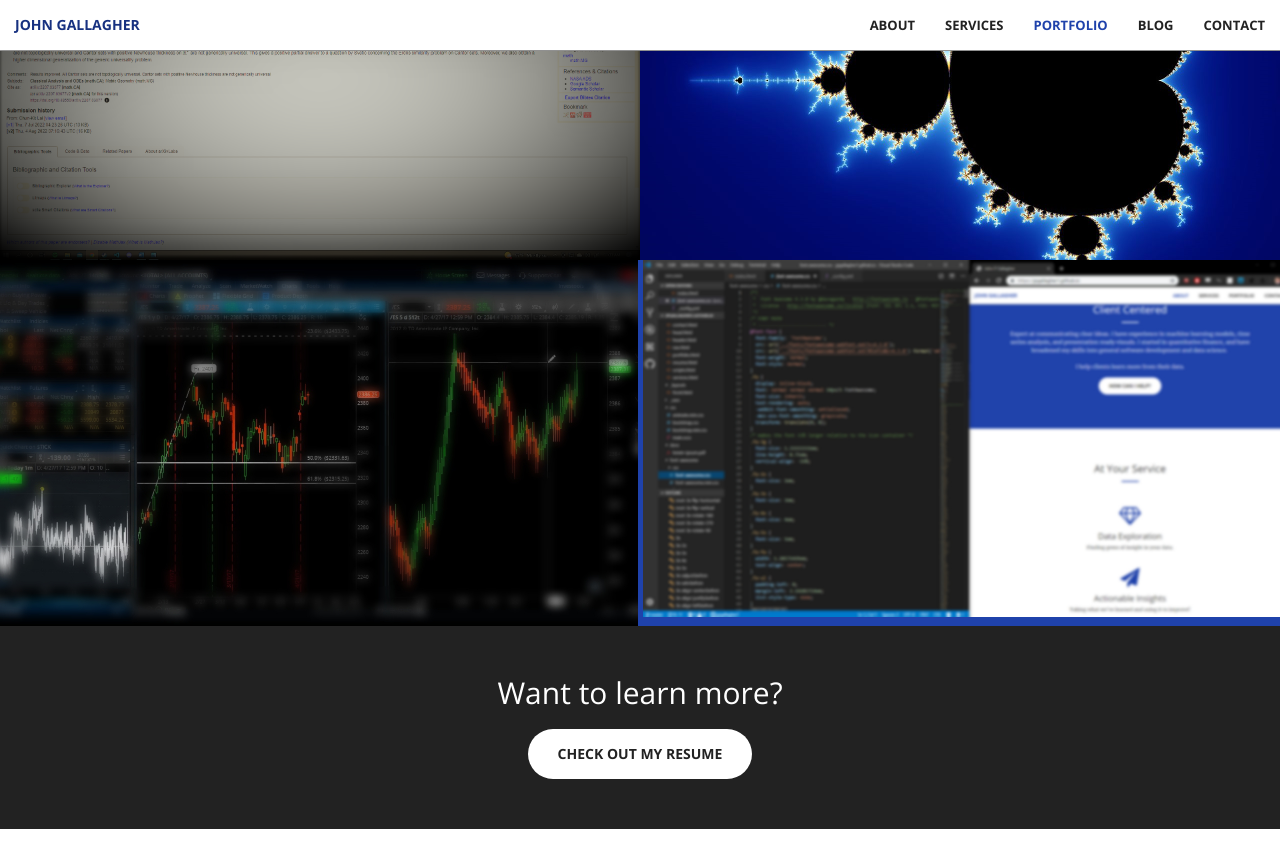
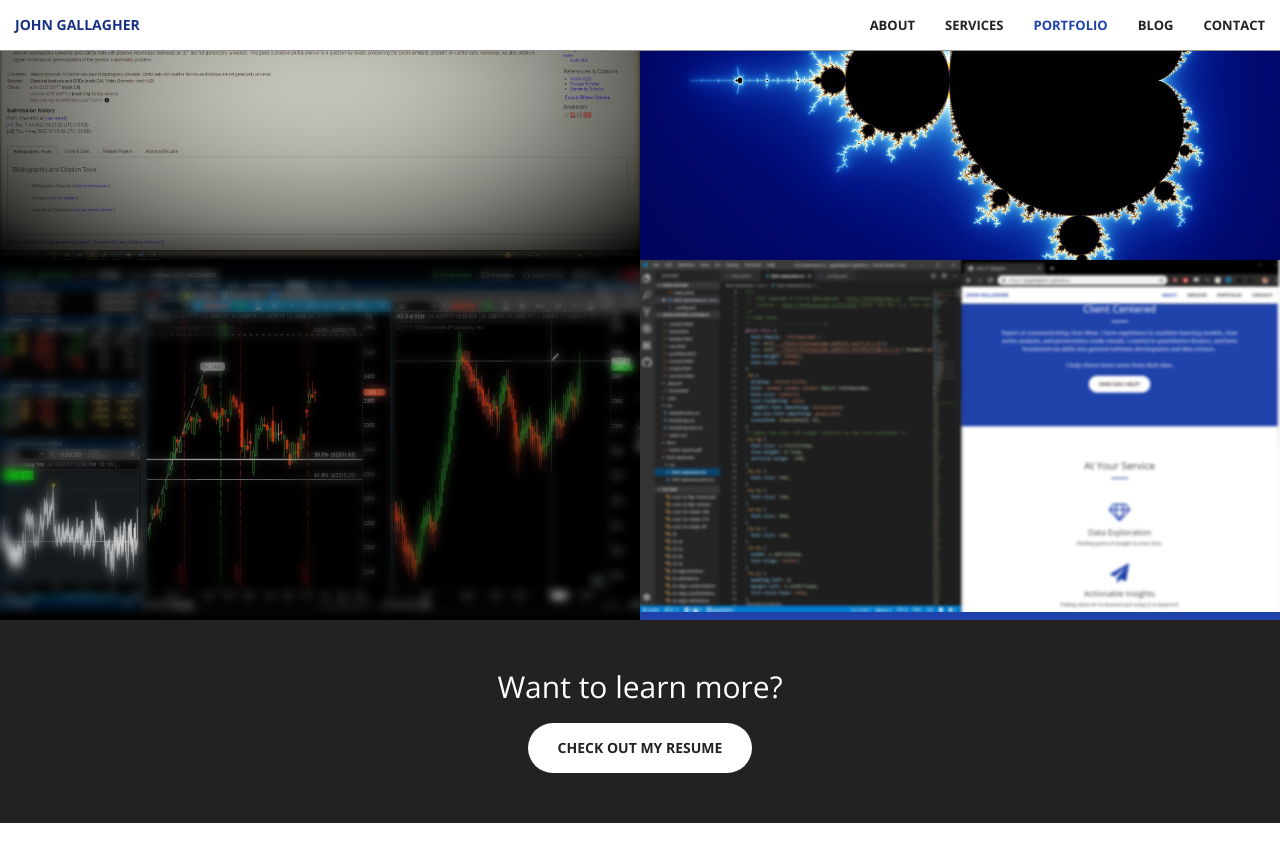
Before and after one commit to jpgallagher1/jpgallagher1.github.io, a Jekyll site: the page built from index.html, in a window 1280 px wide and 900 px high, scrolled down 1938 px. Shown: the top 868 px of the window. Built offline with Jekyll 4.4.1, drawn with Linux system fonts in a browser that asks for light colours.

Commit message:
spacing issues in services and portfolio

```diff
--- a/_includes/portfolio.html
+++ b/_includes/portfolio.html
@@ -31,6 +31,7 @@
                     </div>
                 </a>
             </div>
+        </div>
         <div class="row no-gutter">
             <div class="col-lg-6">
                 <a href="https://jpgallagher1.github.io/blog/" class="portfolio-box">
--- a/_includes/services.html
+++ b/_includes/services.html
@@ -7,7 +7,7 @@
             </div>
         </div>
     </div>
-    <div class="container">
+    <div class="container justify-content-center">
         <div class="row justify-content-center">
             <div class="col-lg-3 col-md-6 text-center">
                 <div class="service-box">
```
